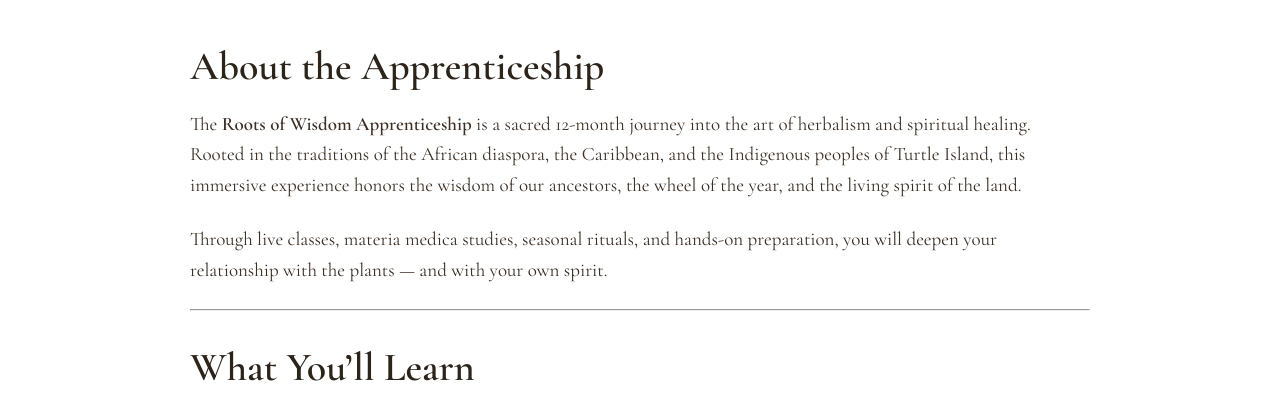
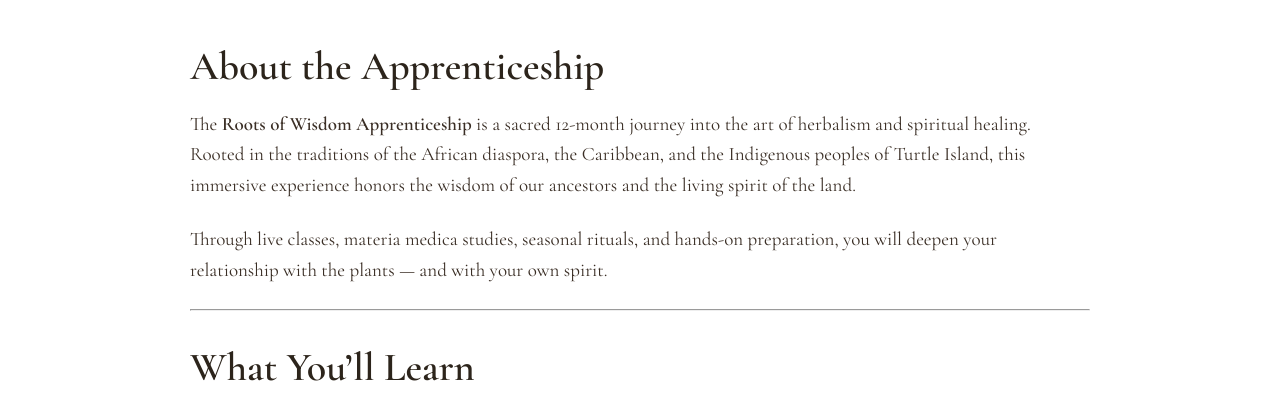
Before and after one commit to sassyroots/rooted, an Eleventy site: page _src/index.md in a window 1280 px wide. Shown: the part 626-1033 px from the top of the page. Built offline with nearby package versions, Linux system fonts and the light colour scheme; Eleventy itself is replaced by a stand-in of ours; files that its build step writes are made by us from their sources; what markdown-it-attrs would draw is missing.

Commit message:
Update index.md

```diff
--- a/_src/index.md
+++ b/_src/index.md
@@ -19,7 +19,7 @@ Join a sacred 12-month journey into herbal medicine, ancestral traditions, and s
 ## About the Apprenticeship
 
 The **Roots of Wisdom Apprenticeship** is a sacred 12-month journey into the art of herbalism and spiritual healing.
-Rooted in the traditions of the African diaspora, the Caribbean, and the Indigenous peoples of Turtle Island, this immersive experience honors the wisdom of our ancestors, the wheel of the year, and the living spirit of the land.
+Rooted in the traditions of the African diaspora, the Caribbean, and the Indigenous peoples of Turtle Island, this immersive experience honors the wisdom of our ancestors and the living spirit of the land.
 
 Through live classes, materia medica studies, seasonal rituals, and hands-on preparation, you will deepen your relationship with the plants — and with your own spirit.
 
```
